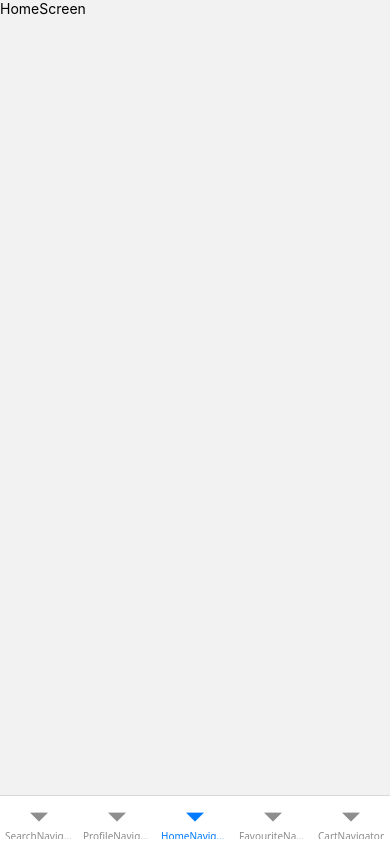
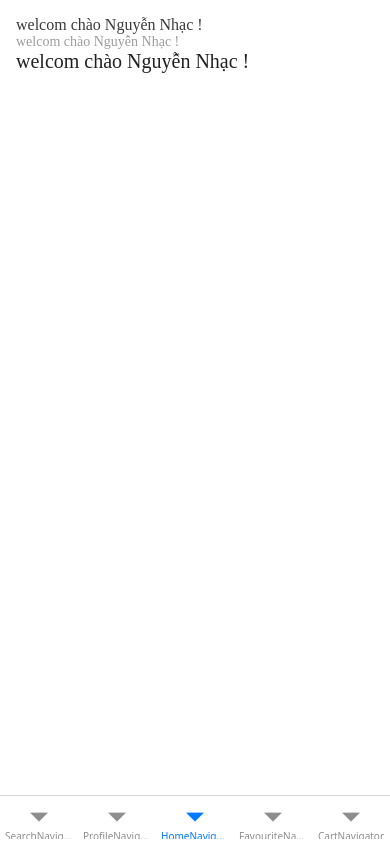
Before and after one commit to nhacnt17/FruitApp, a React Native app: screen /HomeScreen in a window 390 px wide. Built offline with nearby package versions, Linux system fonts and the light colour scheme.

Commit message:
add TextComponent

```diff
--- a/src/components/ButtonIcconComponent.tsx
+++ b/src/components/ButtonIcconComponent.tsx
@@ -1,4 +1,4 @@
-import React from 'react'
+import React, { ReactNode } from 'react'
 import {
   StyleProp,
   TouchableOpacity,
@@ -25,10 +25,10 @@ const ButtonIcconComponent = (props: Props) => {
       style={[
         styles,
         {
-          backgroundColor: bgr ? bgr : appColors.gray1,
-          borderRadius: border ? border : 15,
-          height: height ? height : 50,
-          width: width ? width : 50,
+          backgroundColor: bgr ?? appColors.gray1,
+          borderRadius: border ?? 15,
+          height: height ?? 50,
+          width: width ?? 50,
           justifyContent: 'center',
           alignItems: 'center'
         }
--- /dev/null
+++ b/src/components/TextComponent.tsx
@@ -0,0 +1,36 @@
+import React from 'react';
+import { StyleProp, Text, ViewStyle } from 'react-native';
+import { appColors } from '../constants/appColors';
+import { appFonts } from '../constants/appFonts';
+
+interface Props {
+  color?: string
+  fontSize?: number
+  text?: string
+  styles?: StyleProp<ViewStyle>
+  fontFamily?: string
+  type?: | 'type' | 'type1' | 'type2' | undefined
+}
+
+const TextComponent = (props: Props) => {
+  const { color, text, fontSize, fontFamily, styles, type, } = props
+
+  const typeStyles = {
+    type: { fontSize: fontSize ?? 16, color: color ?? appColors.gray4, fontFamily: fontFamily ?? appFonts.Medium },
+    type1: { fontSize: fontSize ?? 14, color: color ?? appColors.gray3, fontFamily: fontFamily ?? appFonts.Medium },
+    type2: { fontSize: fontSize ?? 20, color: color ?? appColors.black2, fontFamily: fontFamily ?? appFonts.SemiBold },
+  };
+
+  const dynamicStyle = type ? typeStyles[type] : {};
+
+  return (
+    <Text style={[
+      styles,
+      dynamicStyle,
+    ]}>
+      {text}
+    </Text>
+  );
+};
+
+export default TextComponent;
--- a/src/constants/appColors.ts
+++ b/src/constants/appColors.ts
@@ -4,4 +4,8 @@ export const appColors = {
   black: '#000000',
   gray1: '#F5F7FA',
   gray2: '#ECEFF6',
+  gray3: '#9C9C9C',
+  gray4: '#3A3A3A',
+  black1: '#161616',
+  black2: '#212121'
 }
--- a/src/screens/home/HomeScreen.tsx
+++ b/src/screens/home/HomeScreen.tsx
@@ -1,12 +1,29 @@
 import React from 'react'
-import { Text, View } from 'react-native'
+import { StyleSheet, Text, View } from 'react-native'
+import { SafeAreaView } from 'react-native-safe-area-context'
+import { appStyles } from '../../styles/appStyles'
+import { ButtonIcconComponent, RowComponent } from '../../components'
+import { Add } from 'iconsax-react-native'
+import TextComponent from '../../components/TextComponent'
+import { appFonts } from '../../constants/appFonts'
 
 const HomeScreen = () => {
   return (
-    <View>
-      <Text>HomeScreen</Text>
-    </View>
+    <SafeAreaView style={appStyles.container}>
+      <View style={appStyles.content}>
+        <RowComponent>
+          <TextComponent text='welcom chào Nguyễn Nhạc ! ' type='type' />
+          <TextComponent text='welcom chào Nguyễn Nhạc ! ' type='type1' />
+          <TextComponent text='welcom chào Nguyễn Nhạc ! ' type='type2' />
+        </RowComponent>
+
+      </View>
+    </SafeAreaView>
   )
 }
 
 export default HomeScreen
+
+const styles = StyleSheet.create({
+
+})
--- /dev/null
+++ b/src/styles/appStyles.ts
@@ -0,0 +1,15 @@
+import { StyleSheet } from "react-native";
+import { appColors } from "../constants/appColors";
+
+export const appStyles = StyleSheet.create({
+    container: {
+        flex: 1,
+        backgroundColor: appColors.white
+    },
+
+    content: {
+        flex: 1,
+        backgroundColor: appColors.white,
+        margin: 16
+    }
+})
```
